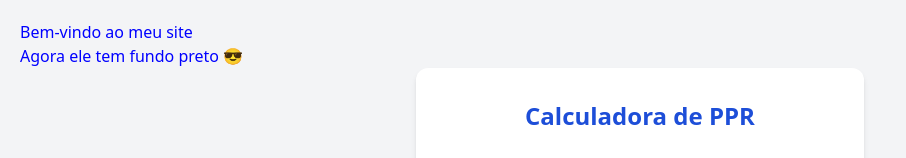
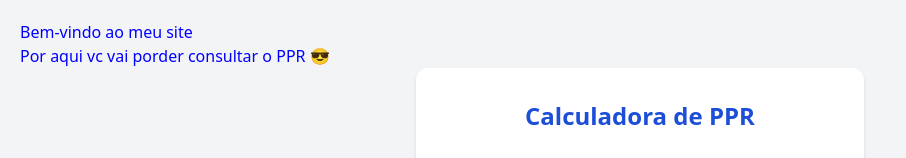
Before and after one commit to ClaudioSlv/Calculador-PPR, a plain HTML site: page index.html in a window 1280 px wide. Shown: the top 158 px of the page, without its empty margins (0-906 px from the left). Drawn offline with nearby package versions, Linux system fonts and the light colour scheme.

Commit message:
Update index.html

```diff
--- a/index.html
+++ b/index.html
@@ -14,7 +14,7 @@
 <body>
 
   <h1>Bem-vindo ao meu site</h1>
-  <p>Agora ele tem fundo preto 😎</p>
+  <p>Por aqui vc vai porder consultar o PPR  😎</p>
 
    </body>
 </html>
```
